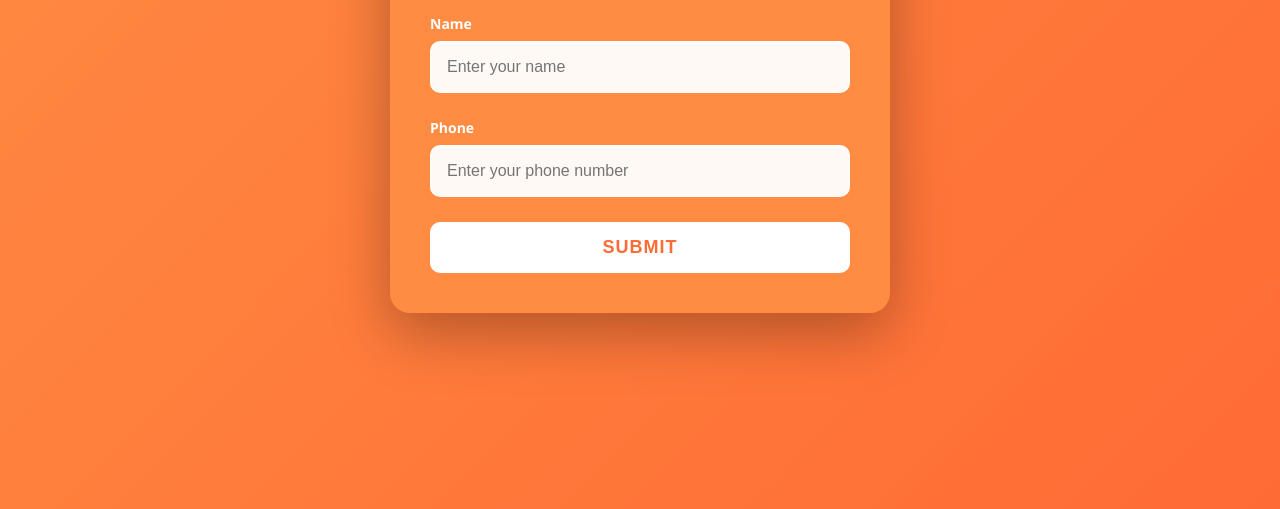
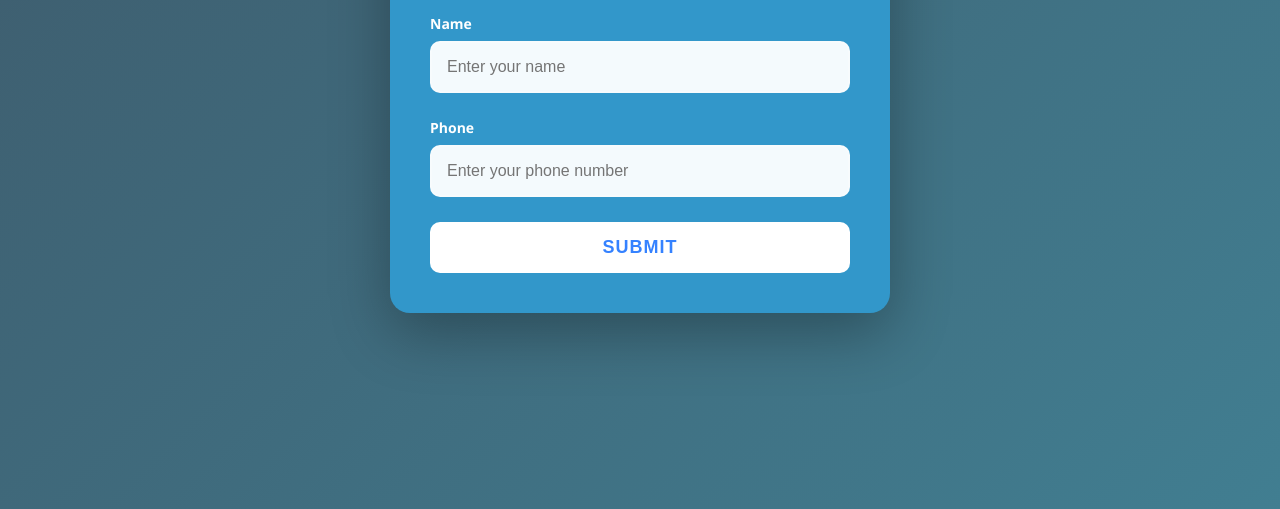
Before and after one commit to mohit-growthpanda/aicall-demo-retellai, a website: page public/index.html in a window 1280 px wide. Shown: the part 291-800 px from the top of the page. Drawn offline with Linux system fonts and the light colour scheme.

Commit message:
Update color scheme in index.html
Changed background gradients and container/button colors to use blue tones instead of orange, refreshing the application's visual style.

```diff
--- a/public/index.html
+++ b/public/index.html
@@ -13,7 +13,7 @@
 
             body {
                 font-family: "Segoe UI", Tahoma, Geneva, Verdana, sans-serif;
-                background: linear-gradient(135deg, #ff8c42 0%, #ff6b35 100%);
+                background: linear-gradient(135deg,  #3e5b6c 0%, #417e91 100%);
                 min-height: 100vh;
                 display: flex;
                 justify-content: center;
@@ -22,7 +22,7 @@
             }
 
             .container {
-                background: #ff8c42;
+                background: #3297ca;
                 border-radius: 20px;
                 padding: 40px;
                 box-shadow: 0 20px 60px rgba(0, 0, 0, 0.3);
@@ -71,7 +71,7 @@
                 width: 100%;
                 padding: 15px;
                 background: #fff;
-                color: #ff6b35;
+                color: #3582ff;
                 border: none;
                 border-radius: 10px;
                 font-size: 18px;
```
